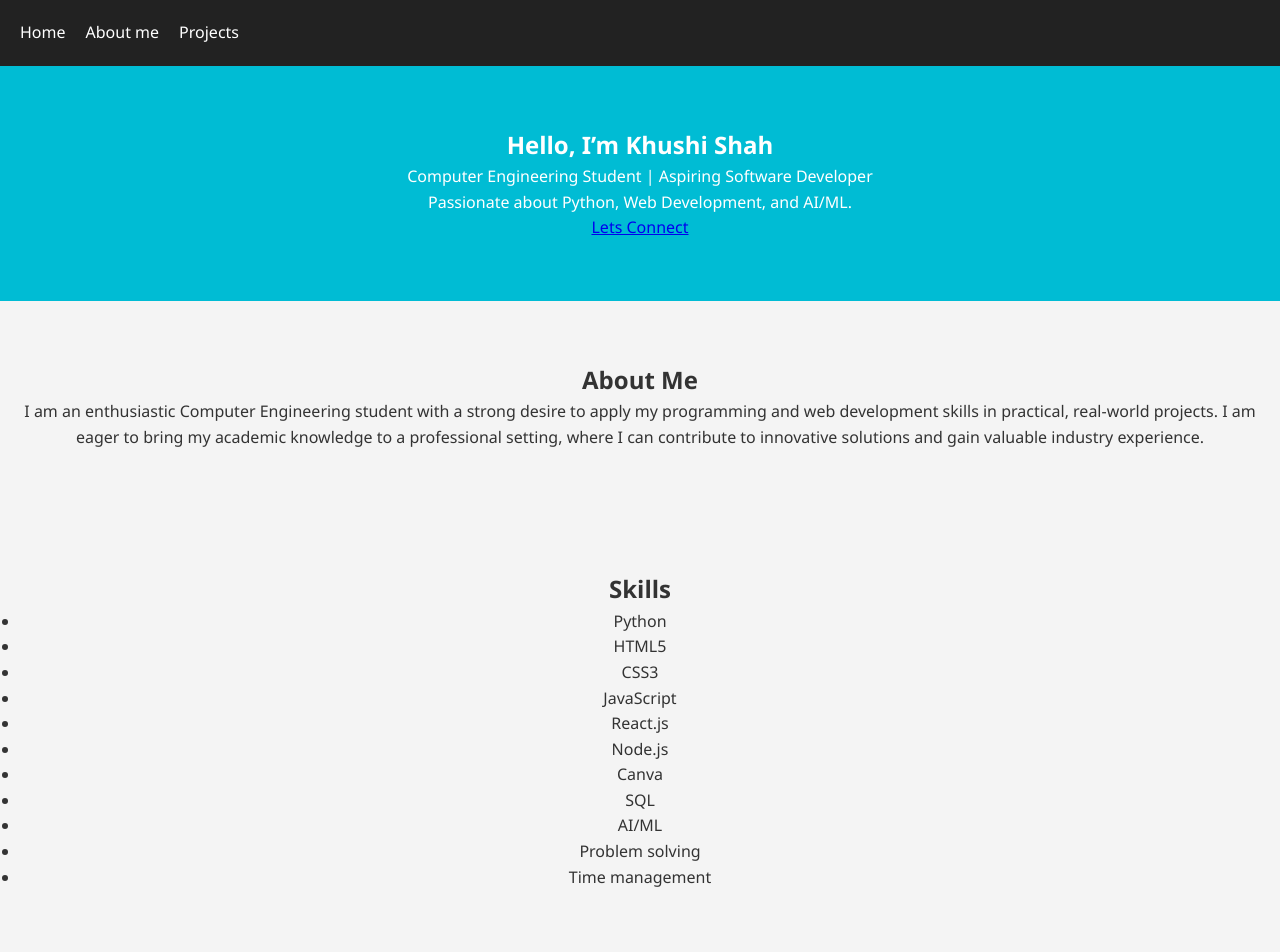
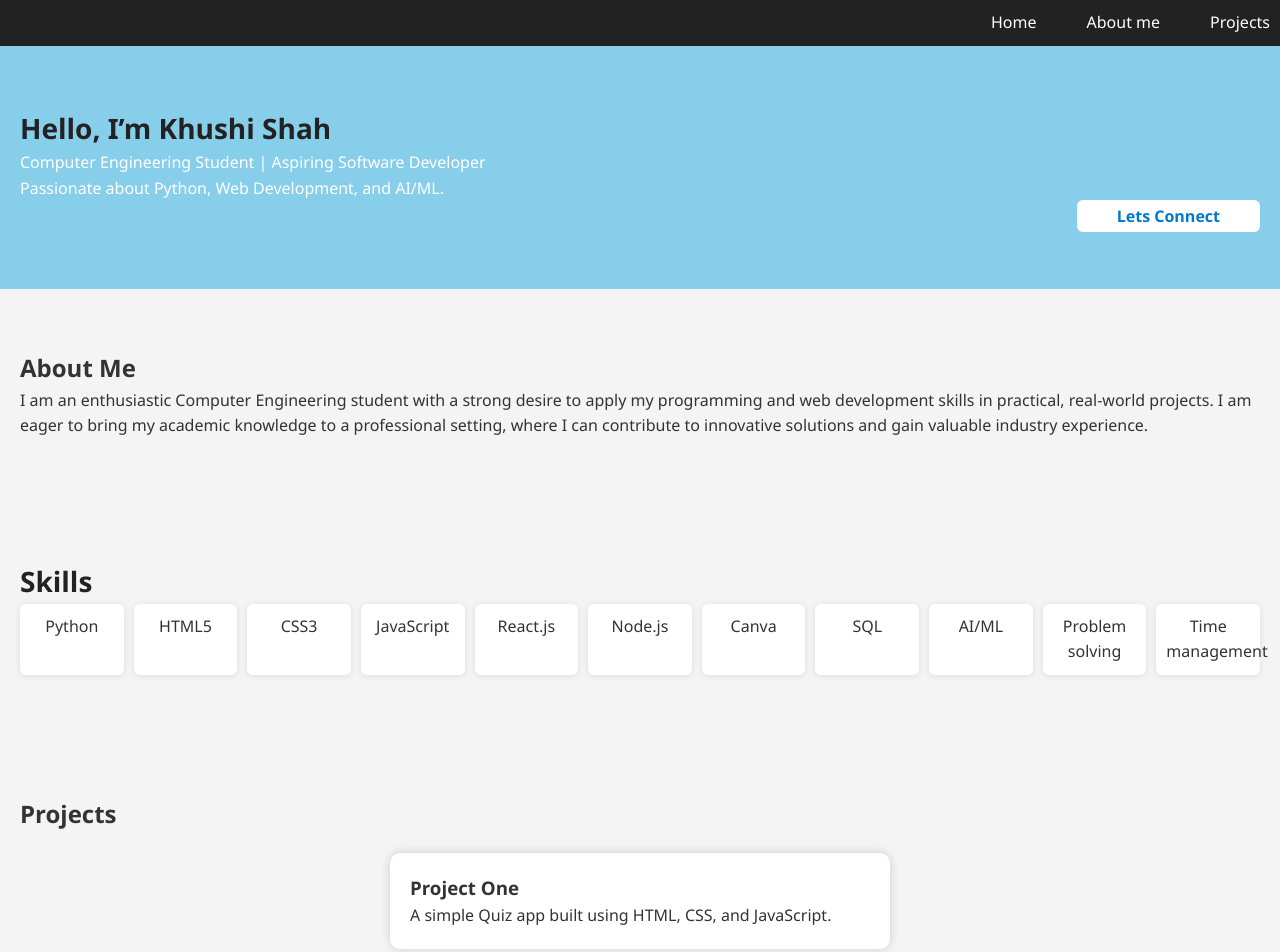
Before and after one commit to khushi-shah701/Portfolio, a plain HTML site: page index.html in a window 1280 px wide. Shown: the top 952 px of the page. Drawn offline with Linux system fonts and the light colour scheme.

Commit message:
Update style.css

```diff
--- a/style.css
+++ b/style.css
@@ -13,25 +13,20 @@ body {
 
 .navbar {
   display: flex;
-  justify-content: space-between;
-  align-items: center;
-  padding: 20px;
+  align: right;
+  padding: 10px;
+  justify-content: flex-end;
   background-color: #222;
   color: white;
-  position: sticky;
+  position: static;
   top: 0;
   z-index: 100;
-}
-
-.logo {
-  font-size: 24px;
-  font-weight: bold;
 }
 
 .nav-links {
   list-style: none;
   display: flex;
-  gap: 20px;
+  gap: 50px;
 }
 
 .nav-links a {
@@ -41,18 +36,62 @@ body {
 }
 
 .nav-links a:hover {
-  color: #00bcd4;
+  color: skyblue;
 }
 
 .section {
   padding: 60px 20px;
-  text-align: center;
+  text-align: left;
+}
+
+.button{
+  text-align: right;
+  margin-top: 2px;
+}
+
+.btn{
+      background: white;
+      color: #007acc;
+      padding: 5px 40px;
+      border-radius: 6px;
+      text-decoration: none;
+      font-weight: bold;
+      text-align: right;
+}
+
+.tag {
+  font-weight: 500;
+  font-family: 'Segoe UI', sans-serif;
+  text-align: left;
+
 }
 
 .home {
-  background-color: #00bcd4;
+  background-color: skyblue;
   color: white;
 }
+
+section h1{
+  font-size: 28px;
+  color: #222;
+}
+
+section .skill{
+  list-style: none;
+      padding: 10;
+      display: grid;
+      grid-template-columns: repeat(auto-fit, minmax(100px, 1fr));
+      gap: 10px;
+}
+
+section .skill li{
+   background: #fff;
+      padding: 10px;
+      border-radius: 6px;
+      text-align: center;
+      box-shadow: 0 1px 6px rgba(0,0,0,0.1);
+}
+
 
 .projects .project-card {
   margin: 20px auto;
@@ -70,7 +109,6 @@ footer {
   color: white;
 }
 
-/* Responsive */
 @media (max-width: 600px) {
   .nav-links {
     flex-direction: column;
```
